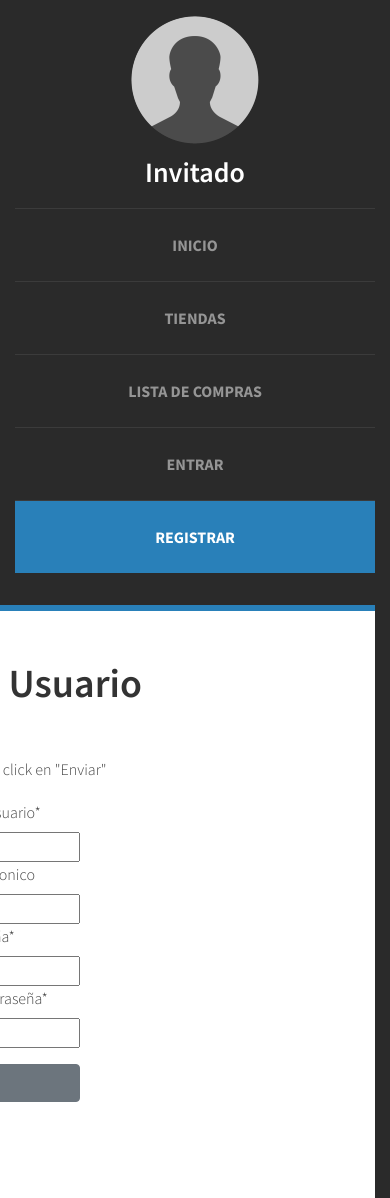
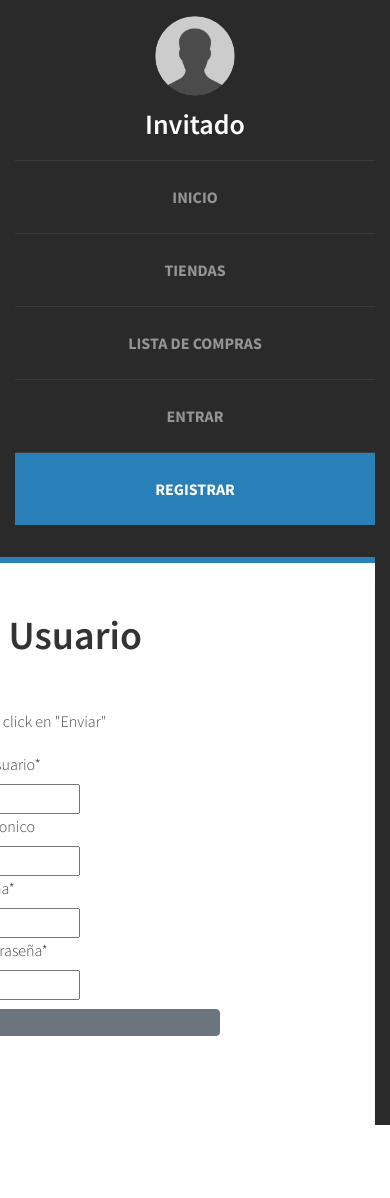
Before and after one commit to ThomasFarias/SistemaCompras, a Django app: page /registroUsuario in a window 390 px wide. After the commit the page ends 1125 px from the top, so only its background shows below. Run offline with Django 3.2, Linux system fonts and the light colour scheme; some libraries are stand-ins or nearby versions.

Commit message:
el div de la muerte
ajustes

```diff
--- a/frontEnd/templates/Comprar.html
+++ b/frontEnd/templates/Comprar.html
@@ -10,6 +10,7 @@
 			<p>Seleccione o agregue una lista y haga click en siguiente. </p>
 
 			<div id='tablacompras'>
+      </div>
 
 </div>
 <!--Table-->
--- a/static/css/chicas.css
+++ b/static/css/chicas.css
@@ -1,4 +1,4 @@
-@media screen and (max-width: 600px)
+@media (max-width: 600px)
 {
 
 html, body
@@ -36,6 +36,7 @@ html, body
 	{
 		padding: 0;
 		list-style: none;
+		height: auto;
 	}
 
 	p
@@ -60,9 +61,10 @@ html, body
 	.container
 	{
 
-		margin: 0em auto;
 		width: auto;
-		float:;
+		height: auto;
+		float:center;
+		overflow: hidden;
 	}
 
 
@@ -73,6 +75,7 @@ html, body
 	#menu
 	{
 		width:100%;
+
 	}
 
 	#menu ul
@@ -86,7 +89,6 @@ html, body
 
 	#menu li a, #menu li span
 	{
-
 		display: block;
 		padding: 1.5em 1.5em;
 		text-align: center;
@@ -102,13 +104,33 @@ html, body
 
 	#menu .current_page_item a
 	{
-		background: #2980b9;
+		background: #2980b8;
 		color: rgba(255,255,255,1);
 	}
 
 	#menu .icon
 	{
 	}
+/*********************************************************************************/
+/* Main                                                                          */
+/*********************************************************************************/
+
+	#main
+	{
+		vertical-align:middle;
+		float: center;
+		overflow: hidden;
+		width: -moz-available;
+		height: auto;
+		background: #FFF;
+		border-top: 6px solid #2980b9;
+		border-bottom: : 6px solid #2980b9;
+
+
+		text-align: center;
+	}
+
+
 
 
 /*********************************************************************************/
@@ -120,15 +142,34 @@ html, body
 		position: relative;
 		float: top;
 		width:100%;
-		height: 100%;
+		height:10%;
 
 	}
+
+	#tablePreview
+	{
+	max-width: none;
+    table-layout: fixed;
+    width: -moz-available;
+    font-size:9px;
+
+
+
+	}
+
+	th, td
+	{
+    width: 1px;
+
+	}
+
+
 
 	#bienvenida
 	{
 		position: relative;
 		text-align: center;
-		margin: auto;
+		margin: 0;
 		padding: 10% 0;
 
 	}
@@ -136,9 +177,9 @@ html, body
 	#comprar
 	{
 		position: relative;
-		text-align: top;
-		margin: auto;
-		padding: 0% 0;
+		text-align: center;
+
+
 
 	}
 
@@ -191,8 +232,69 @@ html, body
 	{
 		display: inline-block;
 		margin-bottom: 0;
-		border-radius: 50%;
+		max-width: 5em;
+		max-height:  5em;
 
 	}
 
+	/*********************************************************************************/
+/* Formularios  y BOTONES                                                                        */
+/*********************************************************************************/
+#registro
+	{
+		vertical-align:middle;
+
+	}
+
+.BotonEnviar
+	{
+
+		margin-top: 1em;
+		max-width: 100%;
+		width: 30%;
+
+	}
+
+.btn
+	{
+				width:70%;
+				justify-content: center;
+				font-size:9px;
+				vertical-align:middle;
+
+
+	}
+
+.lista-nueva
+	{
+
+		float:left;
+
+	}
+.dos-botones
+{
+
+	display: flex;
+	margin-top: 1em;
+	justify-content:center;
+
+
 }
+
+.boton-uno
+	{
+		margin-right: 1em;
+		width:5em;
+		max-width: 5em;
+
+	}
+
+.boton-dos
+	{
+		width:5em;
+		max-width: 5em;
+
+	}
+
+
+}
--- a/static/css/default.css
+++ b/static/css/default.css
@@ -12,6 +12,7 @@
 		font-size: 12pt;
 		font-weight: 300;
 		color: #444444;
+
 	}
 
 
@@ -56,6 +57,7 @@
 	.container
 	{
 		overflow: hidden;
+
 		margin: 0em auto;
 		width: 1200px;
 	}
@@ -596,6 +598,7 @@
 		float: right;
 
 		width: 800px;
+		height: 600px;
 		padding: 3em 50px 5em 50px;
 		background: #FFF;
 		border-top: 6px solid #2980b9;
```
